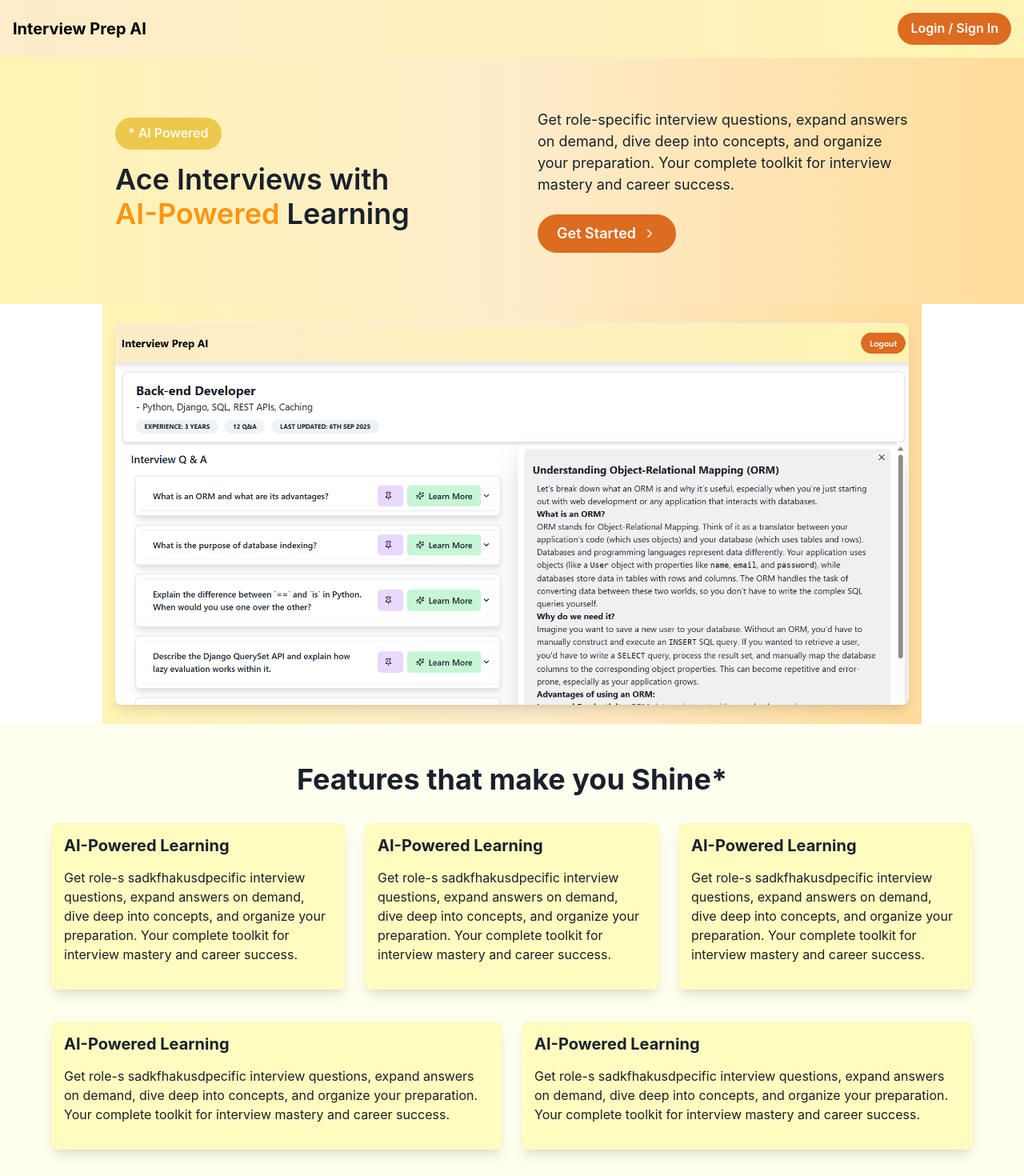
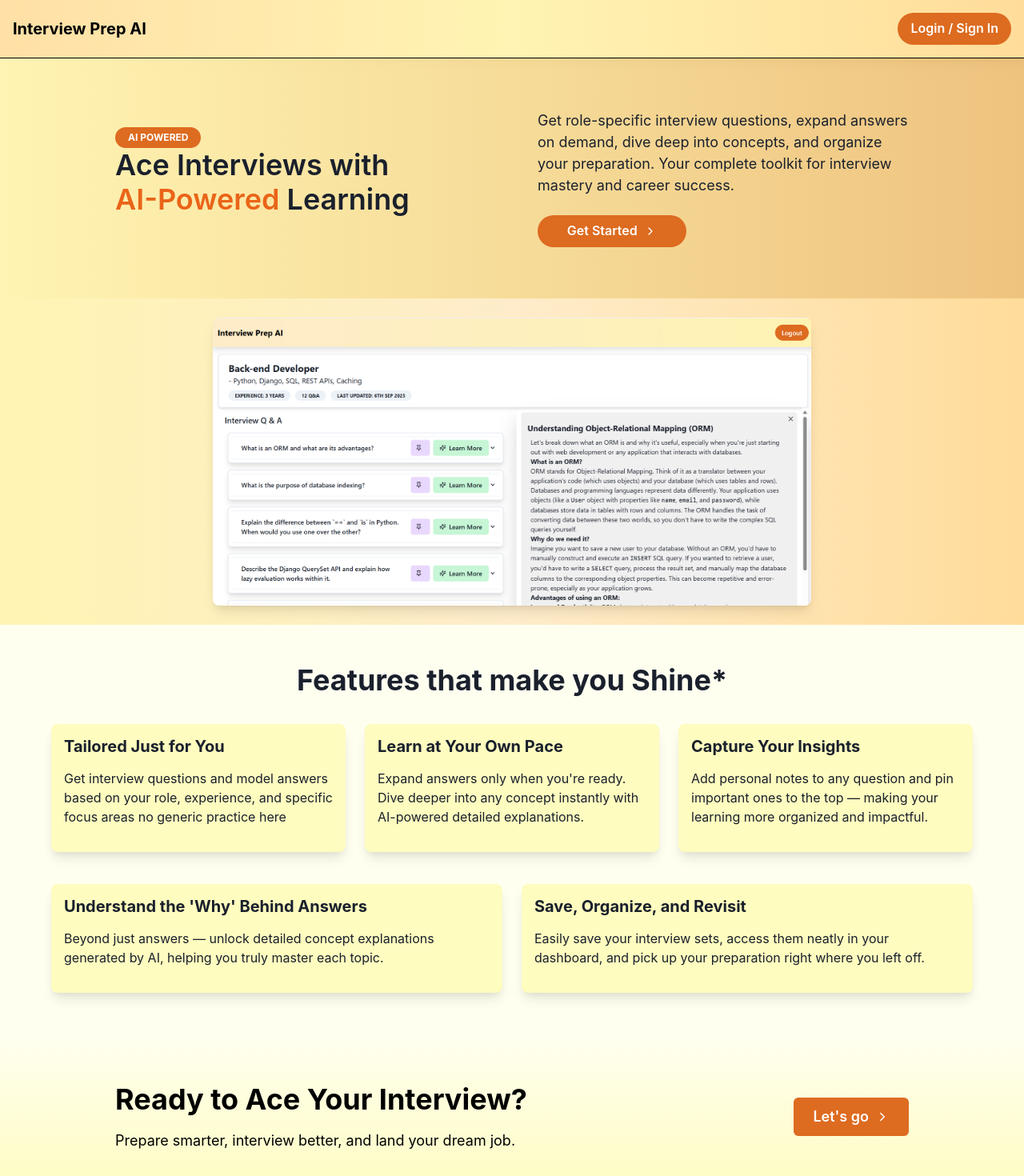
Before and after one commit to Aleem246/Interview-prep-AI, a React (Vite) app in the folder client/: page / in a window 1280 px wide. Shown: the top 1470 px of the page at 80% size. Built offline with nearby package versions, Linux system fonts and the light colour scheme.

Commit message:
added empty session handling

```diff
--- a/client/src/components/Cards/SessionCard.jsx
+++ b/client/src/components/Cards/SessionCard.jsx
@@ -19,7 +19,7 @@ const SessionCard = ({ data, index, onDelete , isLoading }) => {
         return role.length >=2 ? (role[0].charAt(0)+role[1].charAt(0)) : (title.substring(0,2));
     }
     const colors = ["red.100", "green.100","orange.100", "blue.200", "purple.100"];
-    const bgcolor = colors[index % colors.length];
+    const bgcolor = colors[index % 5];
 
   return (
 
--- a/client/src/components/Inputs/CreateSessionForm.jsx
+++ b/client/src/components/Inputs/CreateSessionForm.jsx
@@ -1,6 +1,6 @@
-import { Box, Button, Flex, FormControl, FormLabel, Heading, Input, Stack } from '@chakra-ui/react';
+import { Box, Button, Flex, FormControl, FormLabel, Heading, Input, Stack, useToast } from '@chakra-ui/react';
 import axios from 'axios';
-import React, { useState } from 'react'
+import React, { use, useState } from 'react'
 import { useNavigate } from 'react-router-dom';
 
 const CreateSessionForm = () => {
@@ -17,6 +17,7 @@ const CreateSessionForm = () => {
     const [isLoading , setIsLoading] = useState(false);
     const [error , setError] = useState(null);
     const navigate = useNavigate();
+    const toast = useToast();
 
     const handleChange = (e)=>{
         const {name, value} = e.target;
@@ -34,10 +35,19 @@ const CreateSessionForm = () => {
             const response2 = await axios.post(`http://localhost:8081/api/sessions/create`, {role , experience , topicsToFocus , desc, questions : data}, {headers});
 
             setIsLoading(false);
+            toast({
+                title: 'Session Created.',
+                description: "you have successfully created a session",
+                status: 'success',
+                duration: 5000,
+                position:'top',
+                isClosable: true,
+            })
             // console.log(" response 2 = ",response2);
             navigate(`/interview-prep/${response2?.data?.data?._id}`);
 
         }catch(err){
+            handleSubmit();
             console.log("error while creating session", err);
 
         }finally{
--- a/client/src/pages/InterviewPrep/InterviewPrep.jsx
+++ b/client/src/pages/InterviewPrep/InterviewPrep.jsx
@@ -73,14 +73,7 @@ const InterviewPrep = () => {
         isClosable: true,
       })
     }catch(err){
-      Toast({
-        title: 'Error',
-        description: err?.response?.data?.message || err?.message|| 'An error occurred',
-        status: 'error',
-        position: 'top',
-        duration: 9000,
-        isClosable: true,
-      })
+      handleLoadMore();
       console.log("Error while loading more questions", err);
     }finally{
       setloadMoreLoading(false);
--- a/client/src/pages/LandingPage.jsx
+++ b/client/src/pages/LandingPage.jsx
@@ -1,5 +1,6 @@
 import React, { useState } from 'react';
 import {
+  Badge,
   Box,Button,Center,Checkbox,Container,
   Flex,    Heading,
   Image,  Text,
@@ -23,7 +24,7 @@ const LandingPage = () => {
     <Box>
 
       {/* Hero Image Section */}
-      <Box bgGradient="linear(to-r, #fff4b3ff , #feeccaff, #ffdc9aff)" py={{base: 8,md :16}}>
+      <Box bgGradient="linear(to-r, #fff4b3ff , #e7aa49b4)" py={{base: 8,md :16}}>
         <Container maxW="container.lg" >
           <Flex
             direction={{base : 'column', md: 'row'}}
@@ -33,18 +34,16 @@ const LandingPage = () => {
             gap={{base : 8 , md: 16}}
           >
             <Box flex={1}>
-                <Button colorScheme="yellow" borderRadius={'full'} color={'orange.50'} mb={4}>
-                    * AI Powered
-                </Button>
-              <Heading as="h1" size={{base : 'md', md : 'xl'}} fontWeight='semibold'  mb={4}>
-                Ace Interviews with
-                <br/>  <span style={{color : " #ff9411ff "
-                }}>AI-Powered </span>
-                Learning
-              </Heading>
+                <Badge colorScheme="orange" variant={'solid'} borderRadius="full" px={4} py={1}>AI Powered</Badge>
+                <Heading as="h1" size={{base : 'md', md : 'xl'}} fontWeight='semibold'  mb={4}>
+                  Ace Interviews with
+                  <br/>  <span style={{color : " #e64d00da "
+                  }}>AI-Powered </span>
+                  Learning
+                </Heading>
             </Box>
 
-            <Box flex={1}>
+            <Flex flex={1} direction={'column'} justify={{base : 'center', md: 'flex-start'}}>
               <Text fontSize={{ base : 'md', md: 'lg'}}  mb={6}>
                 Get role-specific interview questions, expand answers on demand, dive deep into concepts,
                 and organize your preparation. Your complete toolkit for interview mastery and career success.
@@ -52,7 +51,8 @@ const LandingPage = () => {
 
               <Button
                 colorScheme="orange"
-                size="lg"
+                size="md"
+                maxW={{ base: 'full', md: '40%' }}
                 onClick={()=>(!isLoggedin)? onOpen() : Navigate('/dashboard')}
                 borderRadius={'full'}
                 rightIcon={<FiChevronRight />}
@@ -60,7 +60,7 @@ const LandingPage = () => {
                 Get Started
               </Button>
 
-            </Box>
+            </Flex>
 
           </Flex>
         </Container>
@@ -70,12 +70,13 @@ const LandingPage = () => {
         <AuthModal isOpen={isOpen} onOpen={onOpen}  onClose={onClose} activeTab={activeTab} setActiveTab={setActiveTab}/>
 
         {/* image section */}
-        <Box flex={1} maxW={'container.lg'} mx={'auto'} px={4} py={6} bgGradient={"linear(to-r, #fff4b3ff , #feeccaff, #ffdc9aff)"}>
+        <Box flex={1}  mx={'auto'} px={4} py={6} bgGradient={"linear(to-r, #fff4b3ff , #feeccaff, #ffdc9aff)"}>
 
             <Image
-                src={img}
+                src={img} w={'60%'} h={'auto'}
                 alt="Interview preparation"
                 borderRadius="lg"
+                mx={'auto'}
                 objectFit={'cover'}
                 boxShadow="lg"
             />
@@ -94,11 +95,11 @@ const LandingPage = () => {
                  _hover={{boxShadow : '2xl', borderColor : 'orange.400', transform : 'translateY(-3px)'}}
                  boxShadow={'lg'} transition="all 0.2s ease-in-out">
                     <Heading as="h3" size="md" mb={4}>
-                        AI-Powered Learning
+                        Tailored Just for You
                     </Heading>
                     <Text mb={4}>
-                        Get role-s sadkfhakusdpecific interview questions, expand answers on demand, dive deep into concepts,
-                        and organize your preparation. Your complete toolkit for interview mastery and career success.
+                        Get interview questions and model answers based on your role,
+                        experience, and specific focus areas no generic practice here
                     </Text>
                 </Box>
 
@@ -106,11 +107,12 @@ const LandingPage = () => {
                  _hover={{boxShadow : '2xl', borderColor : 'orange.400', transform : 'translateY(-3px)'}}
                  boxShadow={'lg'} transition="all 0.2s ease-in-out">
                     <Heading as="h3" size="md" mb={4}>
-                        AI-Powered Learning
+                        Learn at Your Own Pace
                     </Heading>
                     <Text mb={4}>
-                        Get role-s sadkfhakusdpecific interview questions, expand answers on demand, dive deep into concepts,
-                        and organize your preparation. Your complete toolkit for interview mastery and career success.
+                        Expand answers only when you're ready. Dive deeper into any
+                         concept instantly with AI-powered detailed explanations.
+
                     </Text>
                 </Box>
 
@@ -118,25 +120,25 @@ const LandingPage = () => {
                  _hover={{boxShadow : '2xl', borderColor : 'orange.400', transform : 'translateY(-3px)'}}
                  boxShadow={'lg'} transition="all 0.2s ease-in-out">
                     <Heading as="h3" size="md" mb={4}>
-                        AI-Powered Learning
+                        Capture Your Insights
                     </Heading>
                     <Text mb={4}>
-                        Get role-s sadkfhakusdpecific interview questions, expand answers on demand, dive deep into concepts,
-                        and organize your preparation. Your complete toolkit for interview mastery and career success.
+                        Add personal notes to any question and pin important ones to
+                        the top — making your learning more organized and impactful.
                     </Text>
                 </Box>
-
             </Flex>
             <Flex gap={6} mt={10} direction={{base : 'column', md : 'row'}}>
                 <Box flex={1} p={4} borderRadius={'lg'} bg={'yellow.100'} borderColor={'transparent'}
                  _hover={{boxShadow : '2xl', borderColor : 'orange.400', transform : 'translateY(-3px)'}}
                  boxShadow={'lg'} transition="all 0.2s ease-in-out">
                     <Heading as="h3" size="md" mb={4}>
-                        AI-Powered Learning
+                        Understand the 'Why' Behind Answers
                     </Heading>
                     <Text mb={4}>
-                        Get role-s sadkfhakusdpecific interview questions, expand answers on demand, dive deep into concepts,
-                        and organize your preparation. Your complete toolkit for interview mastery and career success.
+                        Beyond just answers — unlock detailed concept
+                        explanations generated by AI, helping you truly master each topic.
+
                     </Text>
                 </Box>
 
@@ -144,11 +146,10 @@ const LandingPage = () => {
                  _hover={{boxShadow : '2xl', borderColor : 'orange.400', transform : 'translateY(-3px)'}}
                  boxShadow={'lg'} transition="all 0.2s ease-in-out">
                     <Heading as="h3" size="md" mb={4}>
-                        AI-Powered Learning
+                        Save, Organize, and Revisit
                     </Heading>
                     <Text mb={4}>
-                        Get role-s sadkfhakusdpecific interview questions, expand answers on demand, dive deep into concepts,
-                        and organize your preparation. Your complete toolkit for interview mastery and career success.
+                      Easily save your interview sets, access them neatly in your dashboard, and pick up your preparation right where you left off.
                     </Text>
                 </Box>
 
--- a/client/src/pages/Navbar/Navbar.jsx
+++ b/client/src/pages/Navbar/Navbar.jsx
@@ -24,7 +24,7 @@ const Navbar = () => {
         Navigate('/');
      }
   return (
-    <Box as="nav" bgGradient="linear(to-r, #feeccaff, #fff4b3ff)" py={4} boxShadow="lg">
+    <Box as="nav" bgGradient="linear(to-r, #ffe0a6ff , #fff4b3ff  , #ffdc9aff)" py={4} boxShadow="lg" borderBlockEnd={"1px solid #000000ff"}>
             <Container maxW="container.2xl">
               <Flex justify="space-between" align="center">
 
```
Also changed, not shown: client/src/pages/Home/DashBoard.jsx (+43 -11 lines), client/src/assets/no_data.jpg (added).
